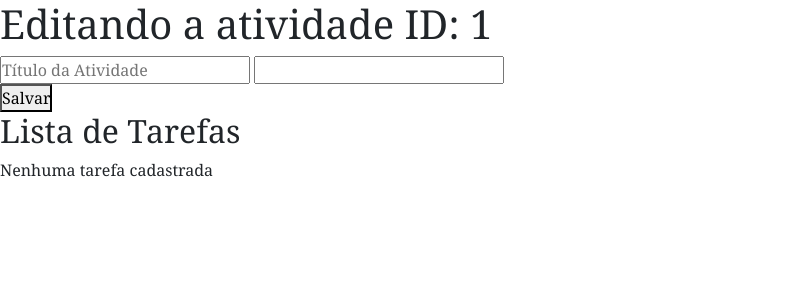
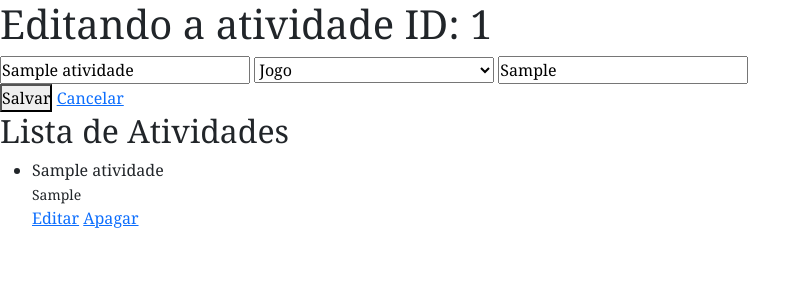
Before and after one commit to JoaoVPalandi/Must-Watch, a Flask app: page /update/1 in a window 1280 px wide. Shown: the top 300 px of the page, without its empty margins (0-811 px from the left). Run offline with Flask 3, Linux system fonts and the light colour scheme; tables that the repository leaves empty hold one stand-in row (values such as "Sample post").

Commit message:
refactor: renomear 'tarefas' para 'atividades' e ajustar atributos para consistência

```diff
--- a/templates/lista.html
+++ b/templates/lista.html
@@ -5,45 +5,59 @@
 
     <div class="form-card">
         <form method="POST">
-            <input type="text" name="titulo-tarefa"
+            <input type="text" name="titulo-atividade"
                 id="titulo-atividade" placeholder="Título da Atividade"
-                required value="{{ tarefa_selecionada.titulo_tarefa if tarefa_selecionada else '' }}">
+                required value="{{ atividade_selecionada.titulo_atividade if atividade_selecionada else '' }}">
+           <select name="tipo-de-atividade" id="tipo-de-atividade" required>
+                <option value="" {% if not atividade_selecionada %}selected{% endif %} disabled>
+                Selecione o tipo de atividade
+                </option>
+                <option value="jogo">Jogo</option>
 
-            <input type="search" name="tipo-de-atividade"
-                id="tipo" value="{{ tarefa_selecionada.data_conclusao if tarefa_selecionada else '' }}">
+
+                {% for tipo in lista_de_tipos %}
+                    <option value="{{ tipo }}"
+                         {% if atividade_selecionada and atividade_selecionada.tipo_de_atividade == tipo %}selected{% endif %}>
+                        {{ tipo }}
+                    </option>
+                {% endfor %}
+            </select>
+
+            <input type="search" name="recomendado-por" placeholder="Recomendado por(opcional):"
+                id="tipo" value="{{ atividade_selecionada.tipo_de_atividade if atividade_selecionada else '' }}">
 
             <div class="form-buttons">
                 <button type="submit" class="btn-save">Salvar</button>
 
-                {% if tarefa_selecionada %}
-                    <a href="{{ url_for('lista') }}" class="btn-cancel">Cancelar</a>
+                {% if atividade_selecionada %}
+                    <a href="{{ url_for('atividade') }}" class="btn-cancel">Cancelar</a>
                 {% endif %}
             </div>
         </form>
     </div>
 
-    <h2>Lista de Tarefas</h2>
+    <h2>Lista de Atividades</h2>
 
-    <div class="tarefa-card">
-        {% if tarefas %}
+    <div class="atividade-card">
+        {% if atividades %}
             <ul>
-                {% for tarefa in tarefas %}
+                {% for atividade in atividades %}
                     <li>
-                        <span class="tarefa-texto">
-                            {{ tarefa.titulo_tarefa }} <br>
-                            <small>{{ tarefa.data_conclusao }}</small>
+                        <span class="atividade-texto">
+                            {{ atividade.titulo_atividade }} <br>
+                            <small>{{ atividade.tipo_de_atividade }}</small>
                         </span>
 
-                        <div class="tarefa-actions">
-                            <a href="{{ url_for('update', idTarefa=tarefa.id_tarefa) }}" class="btn-updatee">Editar</a>
-                            <a href="{{ url_for('delete', idTarefa=tarefa.id_tarefa) }}" class="btn-delete">Apagar</a>
+                        <div class="atividade-actions">
+                            <a href="{{ url_for('update', idAtividade=atividade.id_atividade) }}" class="btn-update">Editar</a>
+                            <a href="{{ url_for('delete', idAtividade=atividade.id_atividade) }}" class="btn-delete">Apagar</a>
                         </div>
                     </li>
                 {% endfor %}
             </ul>
         {% else %}
-            <div class="espaco-de-tarefas">
-                <p>Nenhuma tarefa cadastrada</p>
+            <div class="espaco-de-atividades">
+                <p>Nenhuma atividade cadastrada</p>
             </div>
         {% endif %}
     </div>
```
